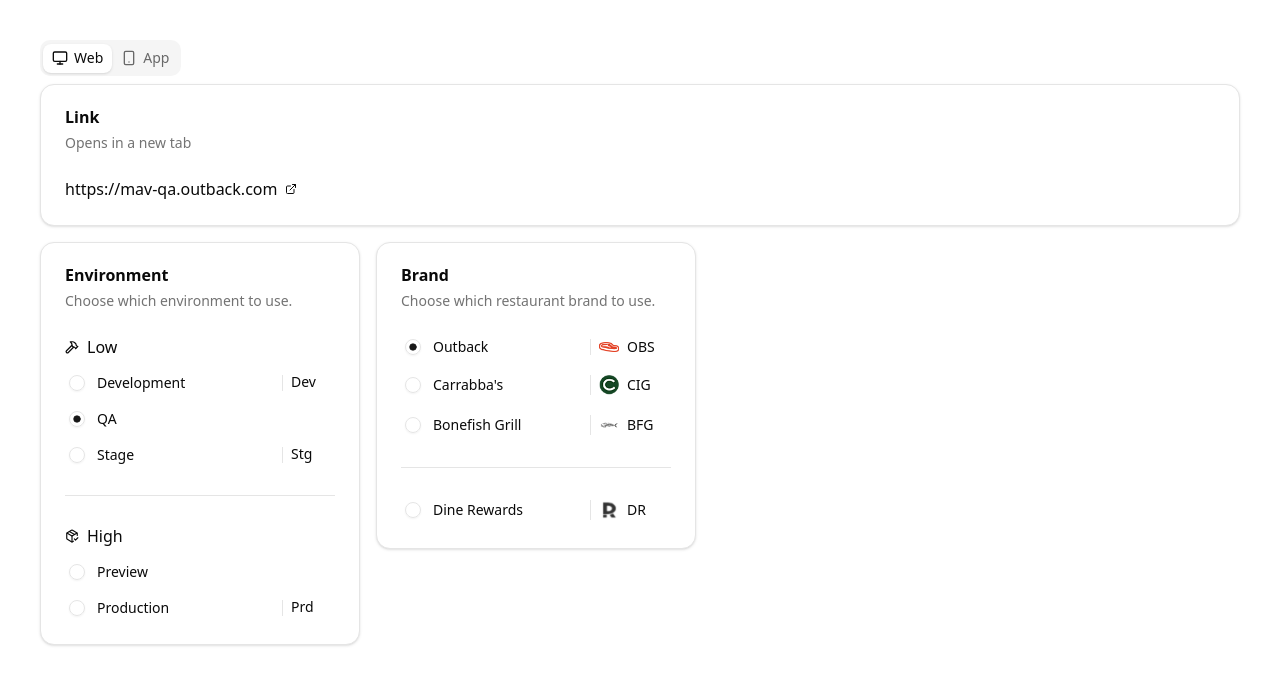
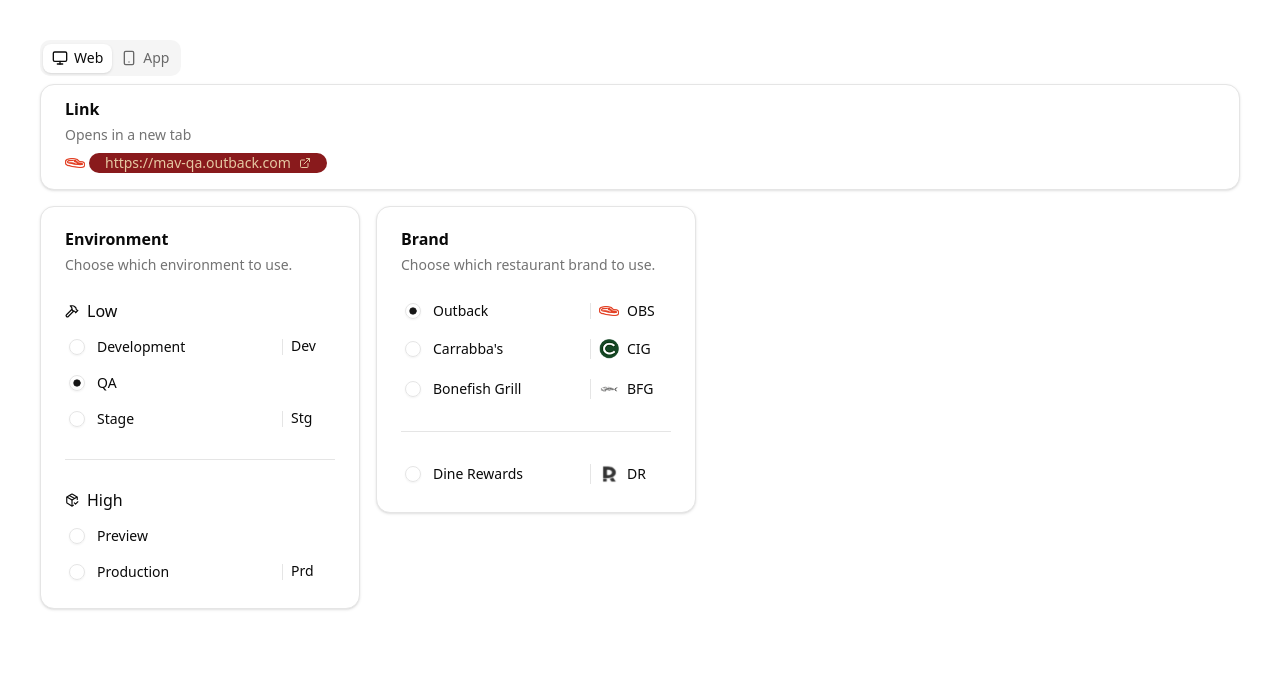
Before and after one commit to lucas-vilela/bbi-app, a Next.js app: page / in a window 1280 px wide. Shown: the top 684 px of the page. Built offline with nearby package versions, Linux system fonts and the light colour scheme.

Commit message:
Enhance WebLinkPreview component with brand-specific palette and favicon support

```diff
--- a/src/components/custom/WebLinkPreview.jsx
+++ b/src/components/custom/WebLinkPreview.jsx
@@ -1,22 +1,46 @@
+import Image from "next/image";
 import Link from "next/link";
 import { ExternalLink } from "lucide-react";
 import { Card, CardContent, CardDescription, CardHeader, CardTitle } from "@/components/ui/card";
 
-export default function WebLinkPreview({ env, brand }) {
+export default function WebLinkPreview({ env, brand, palette, brandFavicon, brandLabel }) {
   const href = `https://${env}${brand}.com`;
+  const hasPalette = Boolean(palette);
 
   return (
-    <Card className="w-full">
+    <Card
+      className={`w-full gap-2 py-4`}
+    >
       <CardHeader>
         <CardTitle>Link</CardTitle>
-        <CardDescription>Opens in a new tab</CardDescription>
+        <CardDescription>
+          Opens in a new tab
+        </CardDescription>
       </CardHeader>
       <CardContent>
-        <Link target="_blank" href={href} className="flex w-fit">
+        <div className="flex gap-1 items-center">
+          {brandFavicon ? (
+          <Image
+            src={brandFavicon}
+            width={20}
+            height={10}
+            alt={`${brandLabel || brand} icon`}
+          />
+        ) : null}
+        <Link
+          target="_blank"
+          rel="noreferrer"
+          href={href}
+          className="flex w-fit px-4 rounded-full text-sm font-bold transition-colors duration-300 hover:underline"
+          style={hasPalette ? { color: palette.text, backgroundColor: palette.primary } : undefined}
+        >
           <span className="flex items-center gap-2 font-medium w-fit">
-            {href}<ExternalLink size={12} />
+            {href}
+            <ExternalLink size={12} />
           </span>
         </Link>
+        </div>
+
       </CardContent>
     </Card>
   );
--- a/src/components/custom/WebTab.jsx
+++ b/src/components/custom/WebTab.jsx
@@ -1,18 +1,26 @@
 "use client";
 
-import { useState, useEffect } from "react";
+import { useState } from "react";
 import WebLinkPreview from "@/components/custom/WebLinkPreview";
 import EnvironmentSelector from "@/components/custom/EnvironmentSelector";
 import BrandSelector from "@/components/custom/BrandSelector";
+import brands from "@/data/brands.json";
 
 export default function WebTab() {
   const [env, setEnv] = useState("mav-qa.");
   const [brand, setBrand] = useState("outback");
+  const selectedBrand = brands.find((brandOption) => brandOption.value === brand);
 
   return (
     <div className="flex flex-col gap-4 w-full">
-      <div className="w-full">
-        <WebLinkPreview env={env} brand={brand} />
+      <div className="w-full h-fit sticky top-2 z-20 md:static md:top-auto">
+        <WebLinkPreview
+          env={env}
+          brand={brand}
+          palette={selectedBrand?.palette}
+          brandFavicon={selectedBrand?.favicon}
+          brandLabel={selectedBrand?.label}
+        />
       </div>
       <div className="w-full flex flex-col sm:flex-row gap-4">
         <div className="w-full sm:w-xs">
--- a/src/data/brands.json
+++ b/src/data/brands.json
@@ -4,27 +4,47 @@
     "label": "Outback",
     "value": "outback",
     "favicon": "/obs-favicon.png",
-    "abbreviation": "OBS"
+    "abbreviation": "OBS",
+    "palette": {
+      "primary": "#891a1c",
+      "surface": "#f2e4d1",
+      "text": "#e5c8a2"
+    }
   },
   {
     "id": "carrabbas",
     "label": "Carrabba's",
     "value": "carrabbas",
     "favicon": "/cig-favicon.png",
-    "abbreviation": "CIG"
+    "abbreviation": "CIG",
+    "palette": {
+      "primary": "#f7f2e9",
+      "surface": "#9e1e22",
+      "text": "#404041"
+    }
   },
   {
     "id": "bonefish",
     "label": "Bonefish Grill",
     "value": "bonefishgrill",
     "favicon": "/bfg-favicon.png",
-    "abbreviation": "BFG"
+    "abbreviation": "BFG",
+    "palette": {
+      "primary": "#3e7a7b",
+      "surface": "#f5f5f5",
+      "text": "#FFF"
+    }
   },
   {
     "id": "dine-rewards",
     "label": "Dine Rewards",
     "value": "dine-rewards",
     "favicon": "/dr-favicon.png",
-    "abbreviation": "DR"
+    "abbreviation": "DR",
+    "palette": {
+      "primary": "#AB6503",
+      "surface": "#DED9C7",
+      "text": "#FFF"
+    }
   }
 ]
```
